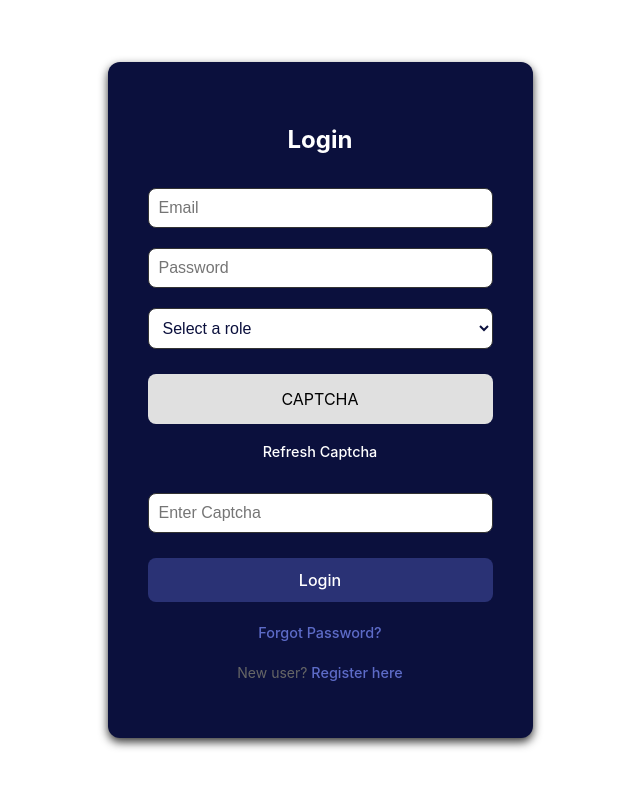
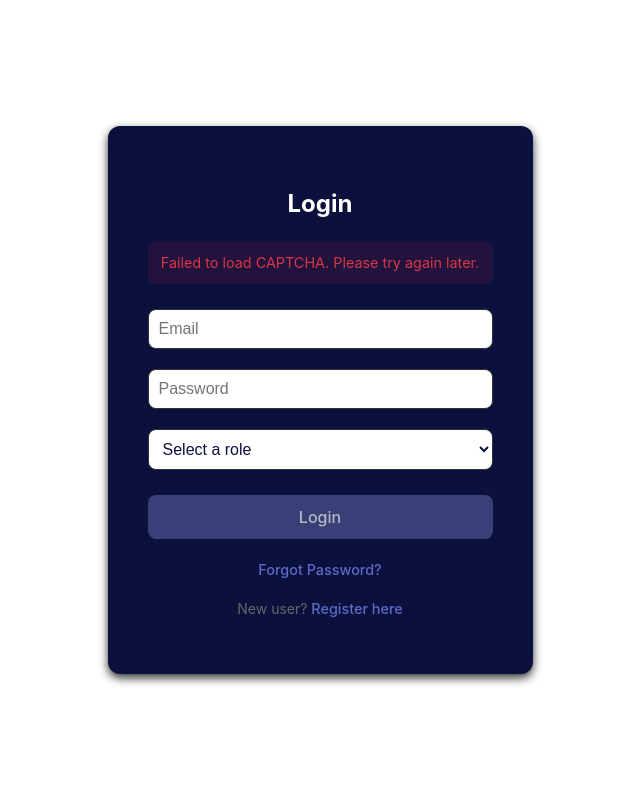
Before and after one commit to sindorka/curasure-frontend, a React (Vite) app in the folder curasure/: page /curasure/login in a window 1280 px wide. Shown: the top 788 px of the page, without its empty margins (320-960 px from the left). Built offline with nearby package versions, Linux system fonts and the light colour scheme.

Commit message:
Captcha implementation

```diff
--- a/curasure/package.json
+++ b/curasure/package.json
@@ -12,6 +12,7 @@
   "dependencies": {
     "react": "^19.0.0",
     "react-dom": "^19.0.0",
+    "react-google-recaptcha": "^3.1.0",
     "react-router-dom": "^7.2.0"
   },
   "devDependencies": {
--- a/curasure/src/core/Login.css
+++ b/curasure/src/core/Login.css
@@ -11,7 +11,11 @@ body,
     box-sizing: border-box;
 }
 
-
+.captcha-container {
+    margin: 15px 0;
+    display: flex;
+    justify-content: center;
+}
 .login-container {
     display: flex;
     flex-direction: column;
--- a/curasure/src/core/Login.tsx
+++ b/curasure/src/core/Login.tsx
@@ -1,28 +1,46 @@
-import { useState } from "react";
+import { useState, useRef, useEffect } from "react";
+import ReCAPTCHA from "react-google-recaptcha";
 import "./Login.css";
 
 function LoginPage() {
   const [email, setEmail] = useState("");
   const [password, setPassword] = useState("");
   const [role, setRole] = useState("");
-  const [captcha, setCaptcha] = useState("");
+  const [captchaToken, setCaptchaToken] = useState("");
   const [loading, setLoading] = useState(false);
   const [error, setError] = useState("");
   const [success, setSuccess] = useState(false);
+  const [siteKey, setSiteKey] = useState("");
+  const recaptchaRef = useRef(null);
 
-//   const generateCaptchaToken = () => {
-//     return "10000000-aaaa-bbbb-cccc-000000000001";
-//   };
+  useEffect(() => {
+    // Fetch the site key when component mounts
+    const fetchSiteKey = async () => {
+      try {
+        const response = await fetch('http://localhost:5002/api/auth/recaptcha-key');
+        const data = await response.json();
+        setSiteKey(data.siteKey);
+      } catch (error) {
+        console.error("Failed to fetch reCAPTCHA site key:", error);
+        setError("Failed to load CAPTCHA. Please try again later.");
+      }
+    };
 
-  const handleSubmit = async (e:any) => {
+    fetchSiteKey();
+  }, []);
+
+  const handleCaptchaChange = (token) => {
+    setCaptchaToken(token);
+  };
+
+  const handleSubmit = async (e) => {
     e.preventDefault();
     setLoading(true);
     setError("");
     setSuccess(false);
 
-
-    if (!email || !password || !role || !captcha) {
-      setError("All fields are required");
+    if (!email || !password || !role || !captchaToken) {
+      setError("All fields are required, including CAPTCHA verification");
       setLoading(false);
       return;
     }
@@ -37,7 +55,7 @@ function LoginPage() {
           email,
           password,
           role,
-            captchaToken: captcha,
+          captchaToken,
         }),
       });
 
@@ -53,20 +71,20 @@ function LoginPage() {
       setSuccess(true);
       console.log('Login successful:', data);
 
+      // Uncomment to redirect to dashboard
       // window.location.href = '/dashboard';
 
-      } catch (err: any) {
+    } catch (err) {
       setError(err.message || 'Something went wrong. Please try again.');
       console.error('Login error:', err);
+      // Reset the captcha on failure
+      if (recaptchaRef.current) {
+        recaptchaRef.current.reset();
+      }
+      setCaptchaToken("");
     } finally {
       setLoading(false);
     }
-    };
-
-  const refreshCaptcha = () => {
-    // generate a new captcha here
-    setCaptcha("");
-    // update the captcha image
   };
 
   return (
@@ -108,30 +126,20 @@ function LoginPage() {
               <option value="insurance">Insurance Provider</option>
             </select>
 
+            {siteKey && (
                 <div className="captcha-container">
-            <div className="captcha-img">CAPTCHA</div>
-            <button
-              type="button"
-              className="refresh-captcha"
-              onClick={refreshCaptcha}
-            >
-              Refresh Captcha
-            </button>
+                  <ReCAPTCHA
+                      ref={recaptchaRef}
+                      sitekey={siteKey}
+                      onChange={handleCaptchaChange}
+                  />
                 </div>
-
-          <input
-            type="text"
-            value={captcha}
-            onChange={(e) => setCaptcha(e.target.value)}
-            placeholder="Enter Captcha"
-            className="login-input"
-            required
-          />
+            )}
 
             <button
                 type="submit"
                 className="login-btn"
-            disabled={loading}
+                disabled={loading || !captchaToken}
             >
               {loading ? "Logging in..." : "Login"}
             </button>
```
Also changed, not shown: 2 other files (tests, documents, lock files or other folders). Lines whose indentation alone changed are shown as unchanged.
